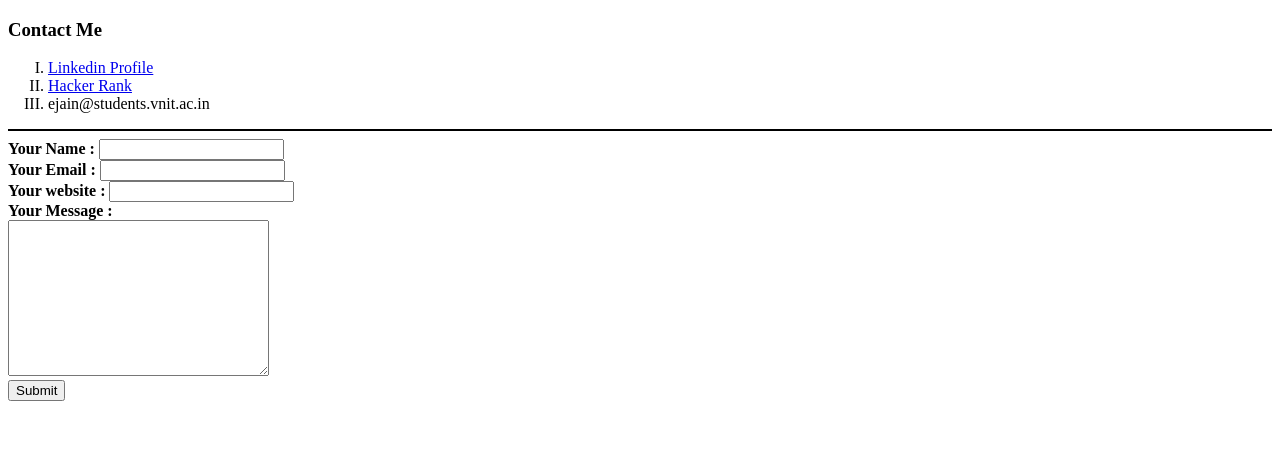
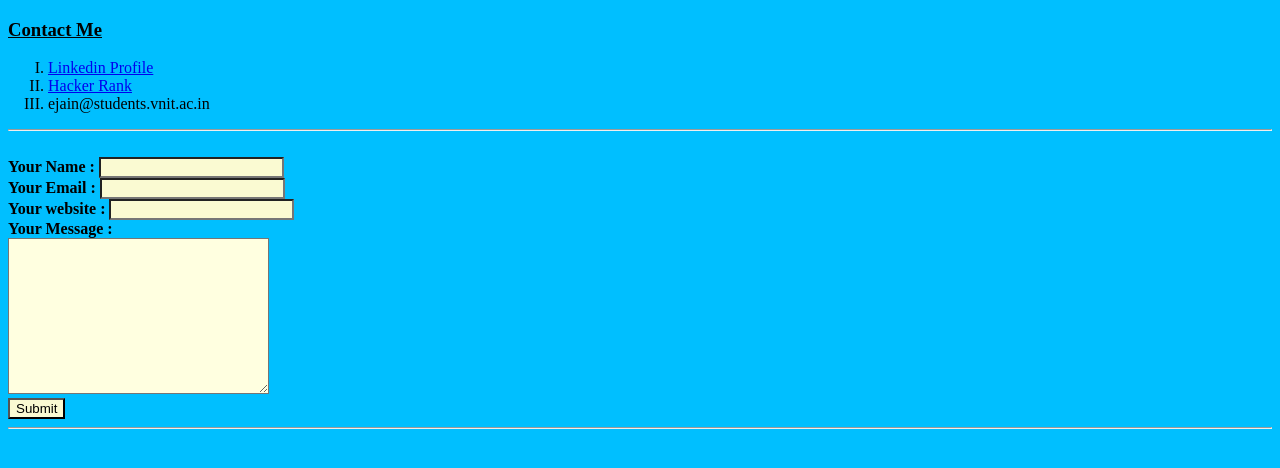
Before and after one commit to Coolboy-786/Ny-personal-website, a plain HTML site: page contact-me.html in a window 1280 px wide. Drawn offline with Linux system fonts and the light colour scheme.

Commit message:
semi final commit

```diff
--- a/contact-me.html
+++ b/contact-me.html
@@ -1,31 +1,46 @@
 <!DOCTYPE html>
 <html lang="en" dir="ltr">
+
 <head>
   <meta charset="utf-8">
-    <title>contact-me</title>
+  <title>Contact-me</title>
+  <link rel="stylesheet" href="css/styles.css">
 </head>
-  <body>
-    <h3><b> Contact Me </b></h3>
+<style>
+  input {
+    background-color: #fafad2;
+  }
+
+  textarea {
+    background-color: #ffffe0;
+  }
+</style>
+
+<body style="background-color: #00bfff">
+  <h3><b> <u>Contact Me</u></b></h3>
   <ol type="I">
     <li><a href="https://www.linkedin.com/in/eshan-kumar-jain-a140921b6/?originalSubdomain=in">Linkedin Profile</a></li>
     <li><a href="https://www.hackerrank.com/dashboard">Hacker Rank </a></li>
     <li>ejain@students.vnit.ac.in</li>
   </ol>
-    <hr size="2" color="black"/>
-    <form  action="mailto:eshanjain552@gmail.com" method="post" enctype="text/plain">
+  <hr size="2" />
+  <br />
+  <form action="mailto:eshanjain552@gmail.com" method="post" enctype="text/plain">
     <label><b>Your Name : </b></label>
-      <input type="text"  name="Your Name" required/>
+    <input type="text" name="Your Name" required />
     <br />
     <label for="Email"><strong>Your Email : </strong></label>
-      <input type="text" name="Your Email" required/>
+    <input type="text" name="Your Email" required />
     <br />
     <label for="Websites"><strong>Your website : </strong></label>
-      <input type="url" name="Your website" required/>
+    <input type="url" name="Your website" required />
     <br />
     <label><strong>Your Message : </strong></label><br />
     <textarea name="Name" rows="10" cols="30"></textarea>
     <br />
     <b> <input type="submit" /></b>
   </form>
+  <hr />
 </body>
+
 </html>
```
Also changed, not shown: Index.html (+15 -7 lines), hobbies.html (+3 -2 lines), jain.png (added). Lines whose indentation alone changed are shown as unchanged.
